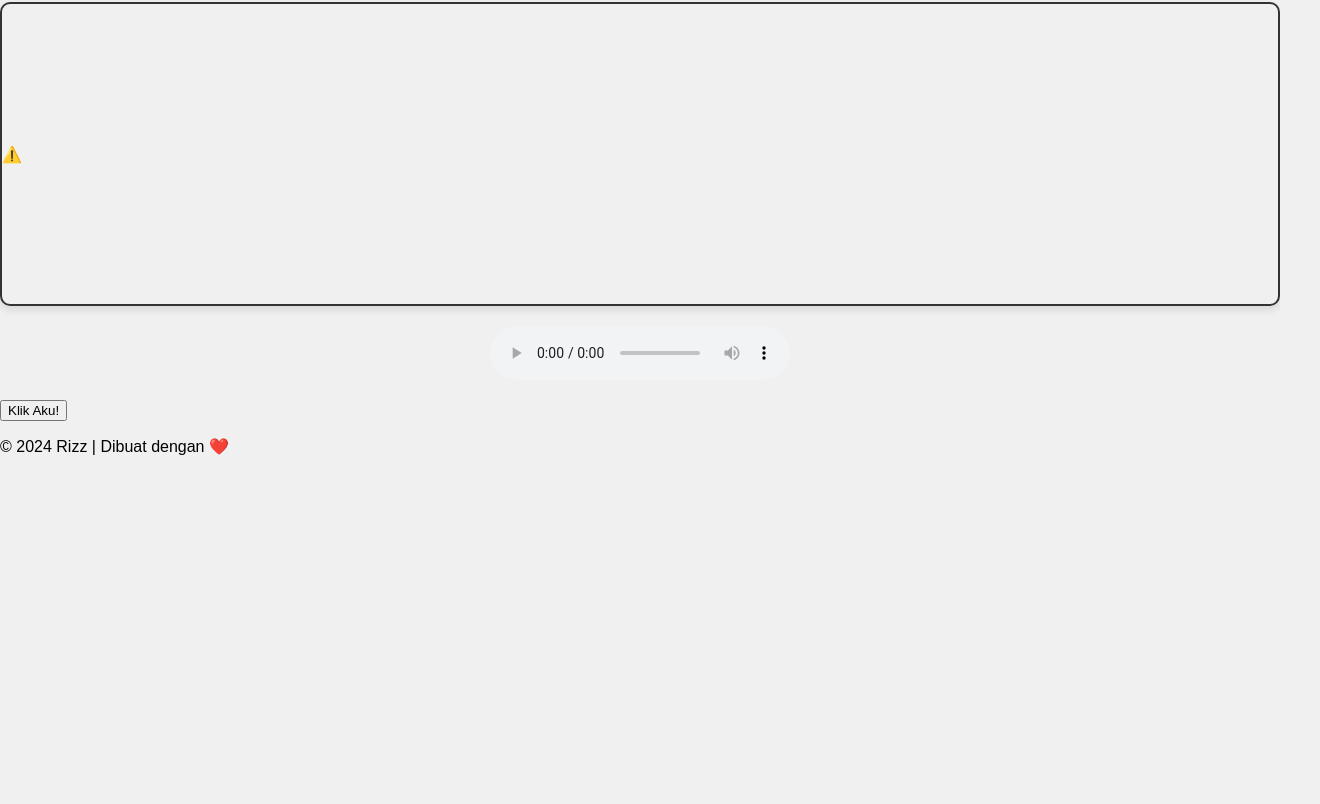
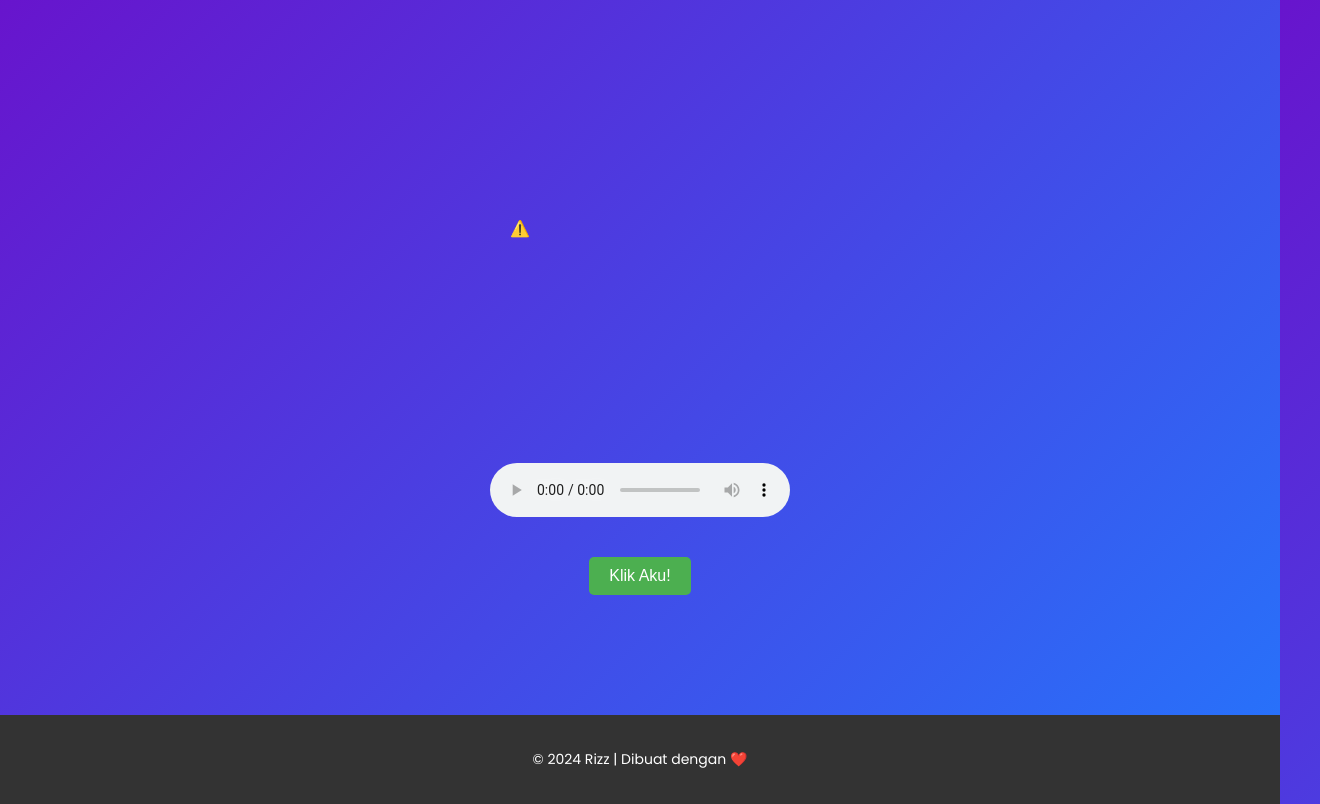
Before and after one commit to rdnsa/Error404, a plain HTML site: page index.html in a window 1280 px wide. Shown: the part 76-880 px from the top of the page, 1320 px wide, since content can reach past the window. Before the commit the page ends 800 px from the top, so only its background shows below. Drawn offline with nearby package versions, Linux system fonts and the light colour scheme; no server answers.

Commit message:
Update style.css

```diff
--- a/style.css
+++ b/style.css
@@ -1,23 +1,125 @@
+/* Font dan Reset */
 body {
-    font-family: Arial, sans-serif;
+    font-family: 'Poppins', sans-serif;
     margin: 0;
     padding: 0;
-    background-color: #f0f0f0; /* Warna latar belakang */
+    background: linear-gradient(135deg, #6a11cb, #2575fc);
+    color: white;
+    display: flex;
+    flex-direction: column;
 }
 
+main {
+    flex: 1; /* Memastikan konten utama mendorong footer ke bawah */
+    padding-bottom: 100px; /* Jarak untuk tombol */
+}
+
+/* Heading */
 h1 {
-    color: #333; /* Warna teks */
     text-align: center;
     margin-top: 20px;
+    animation: fadeIn 2s ease-in-out;
 }
 
-#lottie-container {
-    border: 2px solid #333;
-    border-radius: 10px;
-    box-shadow: 0 4px 8px rgba(0, 0, 0, 0.1);
+/* Animasi Heading */
+@keyframes fadeIn {
+    from {
+        opacity: 0;
+        transform: translateY(-20px);
+    }
+    to {
+        opacity: 1;
+        transform: translateY(0);
+    }
 }
 
+/* Tombol */
+button {
+    display: block;
+    margin: 20px auto;
+    padding: 10px 20px;
+    background-color: #4CAF50;
+    color: white;
+    border: none;
+    border-radius: 5px;
+    font-size: 16px;
+    cursor: pointer;
+    transition: background-color 0.3s ease;
+}
+
+button:hover {
+    background-color: #45a049;
+}
+
+/* Audio */
 audio {
     display: block;
     margin: 20px auto;
 }
+
+/* Partikel */
+#particles-js {
+    position: absolute;
+    width: 100%;
+    height: 100%;
+    z-index: -1;
+}
+
+footer {
+    text-align: center;
+    background-color: #333;
+    color: #fff;
+    padding: 20px;
+    font-size: 14px;
+    position: relative;
+    z-index: 3;
+    margin-top: 20px; /* Tambahkan margin ke atas */
+}
+
+/* Tambahkan margin bawah ke tombol */
+button {
+    margin-bottom: 100px; /* Tambahkan jarak antara tombol dan footer */
+}
+
+
+/* Responsif */
+@media (max-width: 768px) {
+    h1 {
+        font-size: 24px;
+    }
+    button {
+        width: 80%;
+        font-size: 14px;
+    }
+}
+
+/* Lottie Container */
+#lottie-container {
+    position: relative;
+    display: flex;
+    justify-content: center;
+    align-items: center;
+    margin: 20px auto;
+    width: 100%;
+    height: 350px; /* Tinggi container */
+    overflow: hidden; /* Potong elemen yang keluar */
+    border-radius: 15px; /* Opsional: Tambahkan border-radius */
+    padding: 20px;
+
+}
+
+/* Particles.js Background */
+#particles-js {
+    position: absolute;
+    top: 0;
+    left: 0;
+    width: 100%;
+    height: 100%;
+    z-index: 1; /* Di bawah Lottie */
+}
+
+/* Lottie Player */
+lottie-player {
+    position: relative;
+    z-index: 2; /* Di atas Particles */
+}
```
